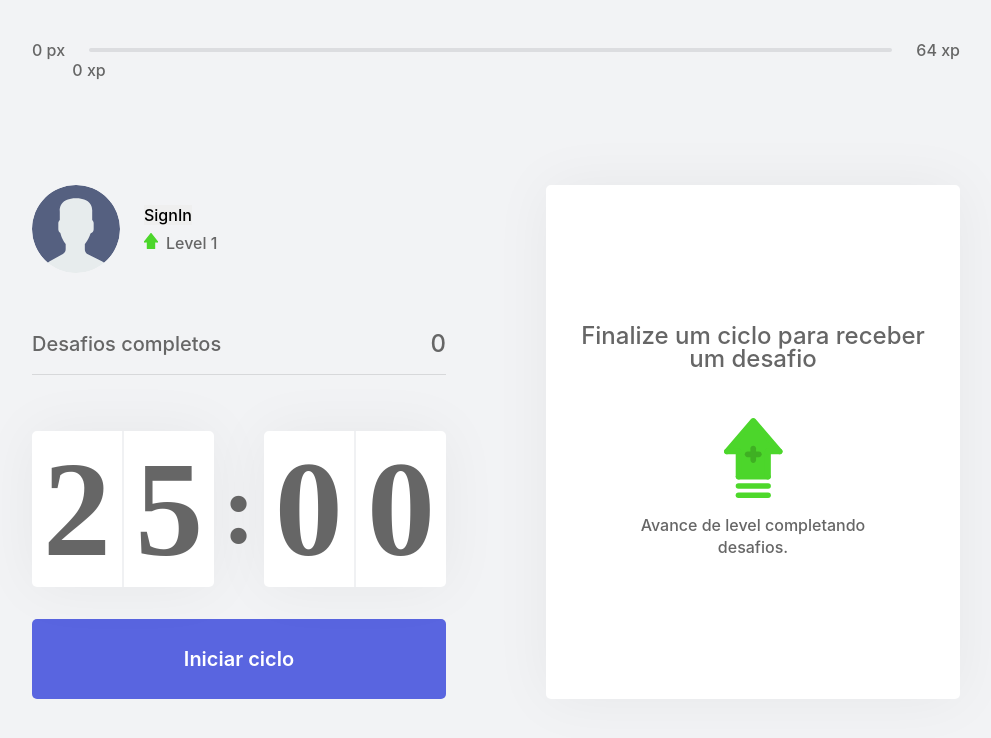
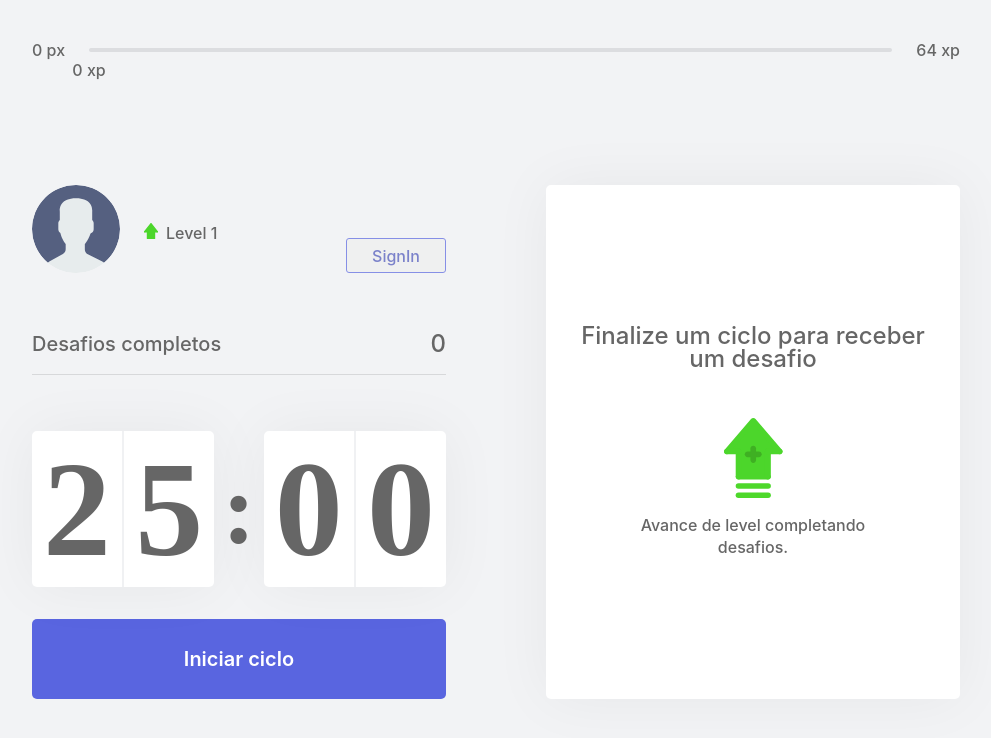
Before and after one commit to valdir-alves3000/nlw4, a Next.js app: page / in a window 1280 px wide. Shown: the top 738 px of the page, without its empty margins (144-1135 px from the left). Built offline with nearby package versions, Linux system fonts and the light colour scheme; no server answers.

Commit message:
style buttom Power

```diff
--- a/src/components/Profile.js
+++ b/src/components/Profile.js
@@ -1,8 +1,8 @@
-import { useContext, useState } from 'react';
+import { useContext} from 'react';
 import { ChallengesContext } from '../contexts/ChallengeContext';
 
 import styles from '../styles/components/Profile.module.css';
-
+import { FiPower } from 'react-icons/fi';
 import { signIn, signOut, useSession } from 'next-auth/client';
 
 export function Profile() {
@@ -13,16 +13,27 @@ export function Profile() {
     <div className={styles.profileContainer}>
       {session ? (
         <img style={{ cursor: 'pointer' }}
-          onClick={() => signOut()}
           src={session?.user?.image} alt={session?.user?.name} />
       ) : (
         <img src="icons/user.svg" alt="User" />
       )}
       <div>
         {session ? (
+          <>
           <strong>{session?.user?.name}</strong>
+          <button
+          className={styles.buttonOut}
+          onClick={() => signOut()}
+          >
+            <FiPower />
+            </button>
+          </>
         ) : (
-          <button onClick={() => signIn('google')}>SignIn</button>
+          <button
+          className={styles.button}
+          onClick={() => signIn('google')}
+          >
+            SignIn</button>
         )}
         <p>
           <img src="icons/level.svg" alt="Level" />
--- a/src/contexts/ChallengeContext.js
+++ b/src/contexts/ChallengeContext.js
@@ -2,7 +2,7 @@ import { createContext, useState, useEffect } from 'react';
 import Cookies from 'js-cookie';
 import challenges from '../../util/challenge';
 
-import { useSession, signIn } from 'next-auth/client';
+import { useSession} from 'next-auth/client';
 import axios from 'axios';
 import { LevelUpModal } from '../components/LevelUpModal';
 
@@ -66,8 +66,6 @@ export function ChallengesProvider({
       }
 
     }
-
-
   }
 
   async function updateData() {
--- a/src/styles/components/Profile.module.css
+++ b/src/styles/components/Profile.module.css
@@ -1,9 +1,10 @@
 .profileContainer {
+  position: relative;
   display: flex;
   align-items: center;
 }
 
-.profileContainer > img {
+.profileContainer>img {
   width: 5.5rem;
   height: 5.5rem;
   border-radius: 50%;
@@ -19,6 +20,33 @@
   color: var(--title);
 }
 
+.profileContainer div button, .profileContainer div .buttonOut {
+  position: absolute;
+  bottom: -10px;
+  right: 0;
+  width: 100px;
+  height: 35px;
+  color: var(--blue-dark);
+  border-radius: 3px;
+  border: 1px solid var(--blue);
+  margin-bottom: 10px;
+  opacity: 0.7;
+  transition: 0.3s;
+}
+
+.profileContainer div .buttonOut {
+  width: 50px;
+  height: 50px;
+  color: var(--red);
+  border: none;
+}
+
+.profileContainer div button:hover {
+  background-color: var(--gray-line);
+  border: 1px solid var(--red);
+
+}
+
 .profileContainer div p {
   font-size: 1rem;
   margin-top: 0.5rem;
```
